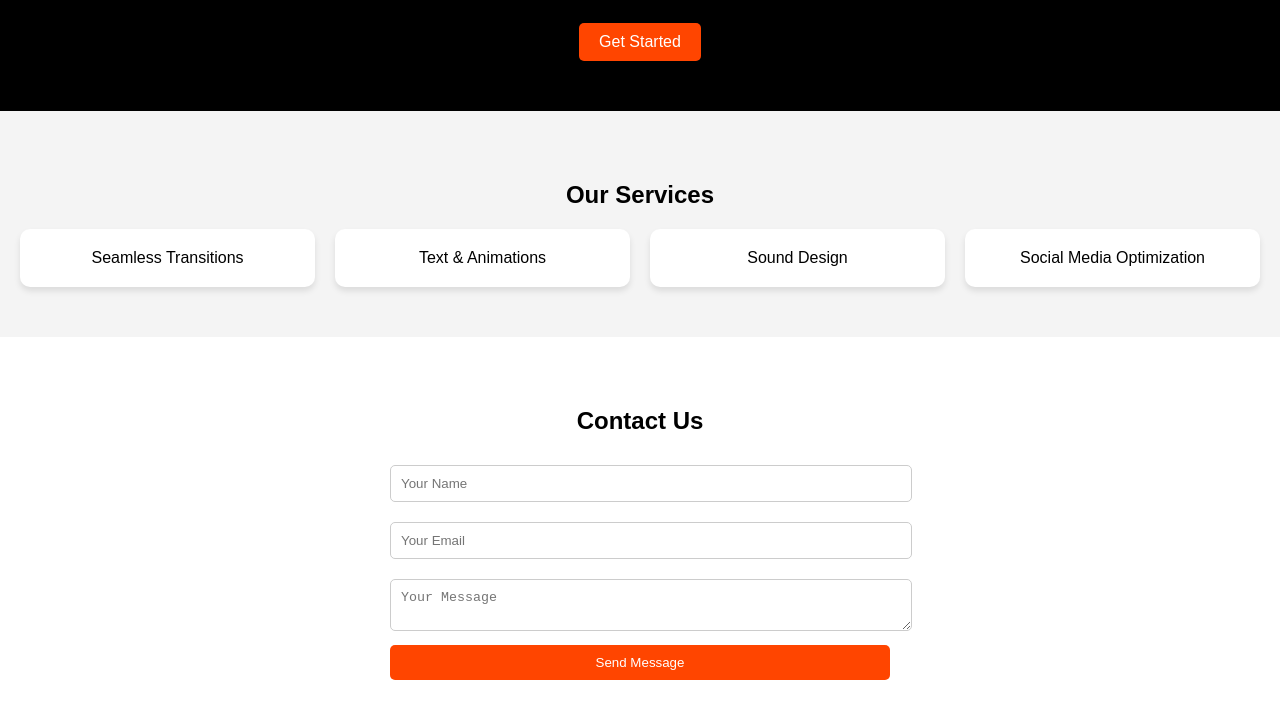
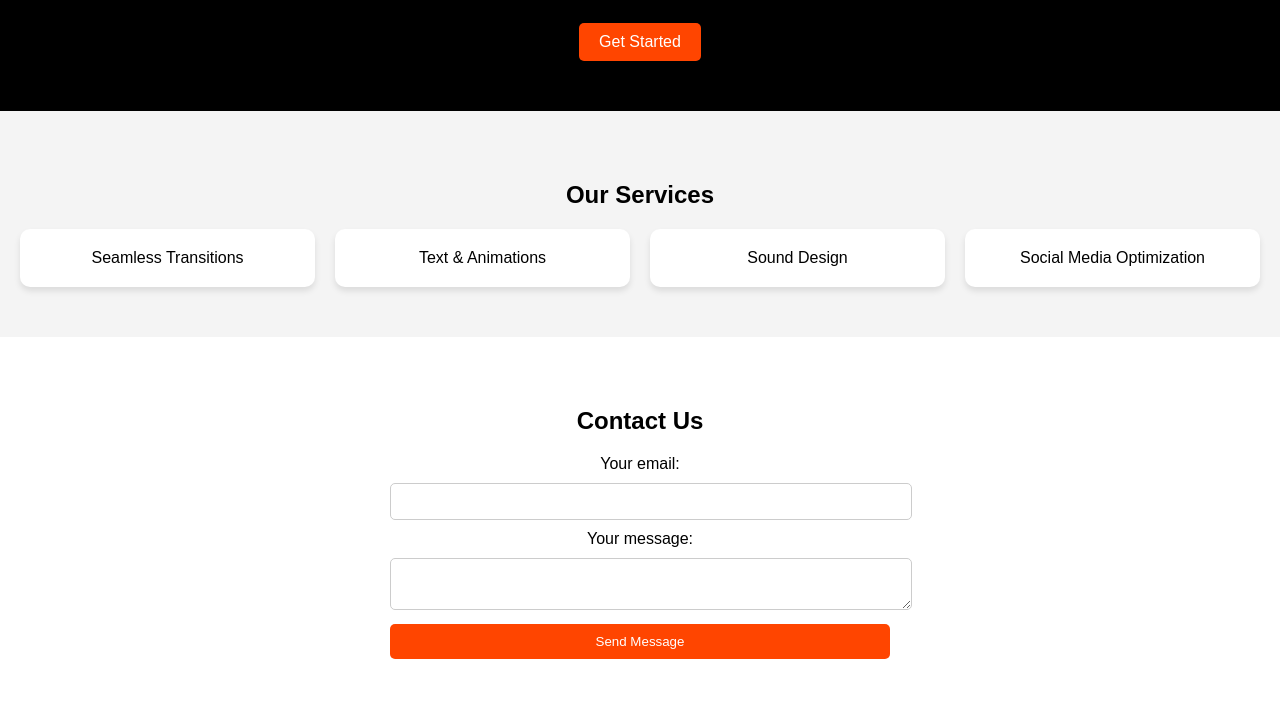
Before and after one commit to zackphp1/tectonicedits, a plain HTML site: page index.html in a window 1280 px wide. Shown: the part 151-870 px from the top of the page. Drawn offline with Linux system fonts and the light colour scheme.

Commit message:
Update index.html

```diff
--- a/index.html
+++ b/index.html
@@ -30,11 +30,21 @@
 
     <section id="contact">
         <h2>Contact Us</h2>
-       <form action="https://formsubmit.co/ogboyeayorinde9@gmail.com" method="POST">
-            <input type="text" name="name" placeholder="Your Name" required>
-            <input type="email" name="email" placeholder="Your Email" required>
-            <textarea name="message" placeholder="Your Message" required></textarea>
-            <button type="submit">Send Message</button>
+       <form
+  action="https://formspree.io/f/xkgjggdp"
+  method="POST"
+>
+  <label>
+    Your email:
+    <input type="email" name="email">
+  </label>
+  <label>
+    Your message:
+    <textarea name="message"></textarea>
+  </label>
+  <!-- your other form fields go here -->
+  <button type="submit">Send Message</button>
+</form>
         </form>
     </section>
 </body>
```
